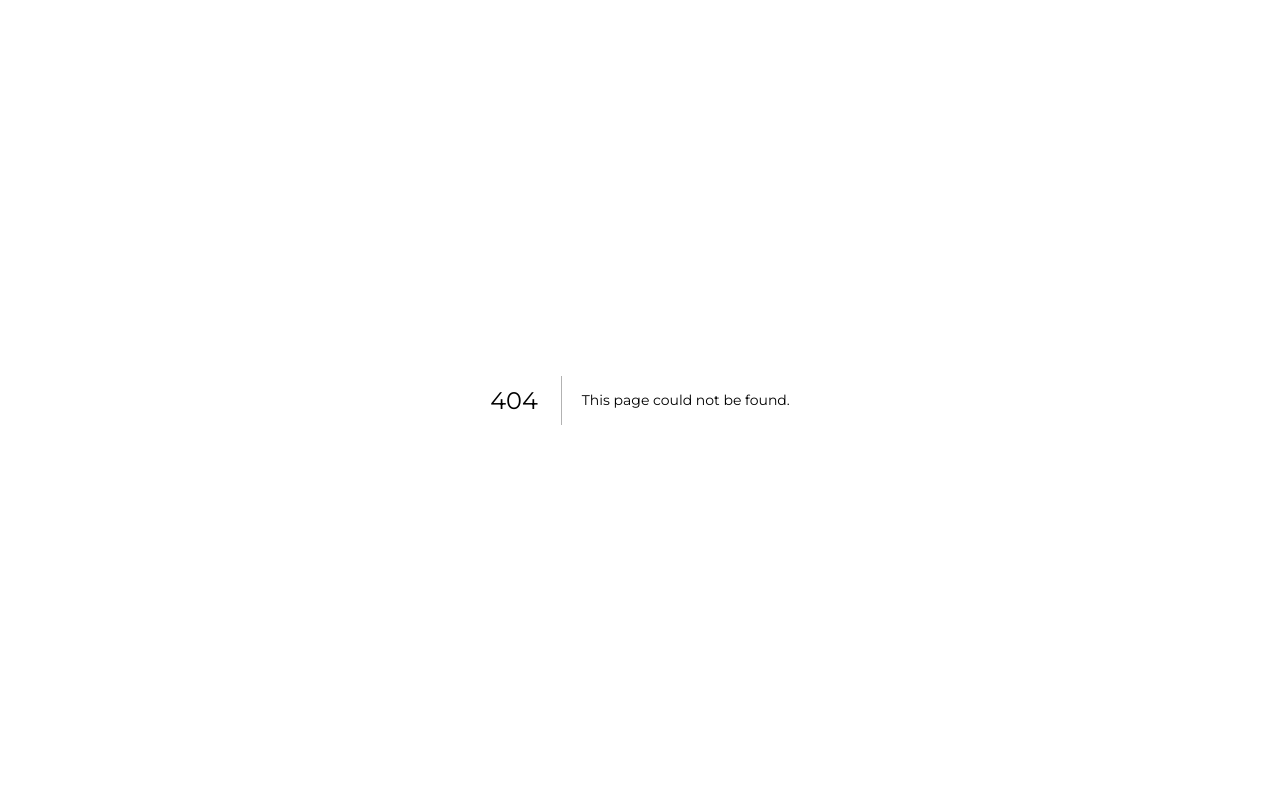
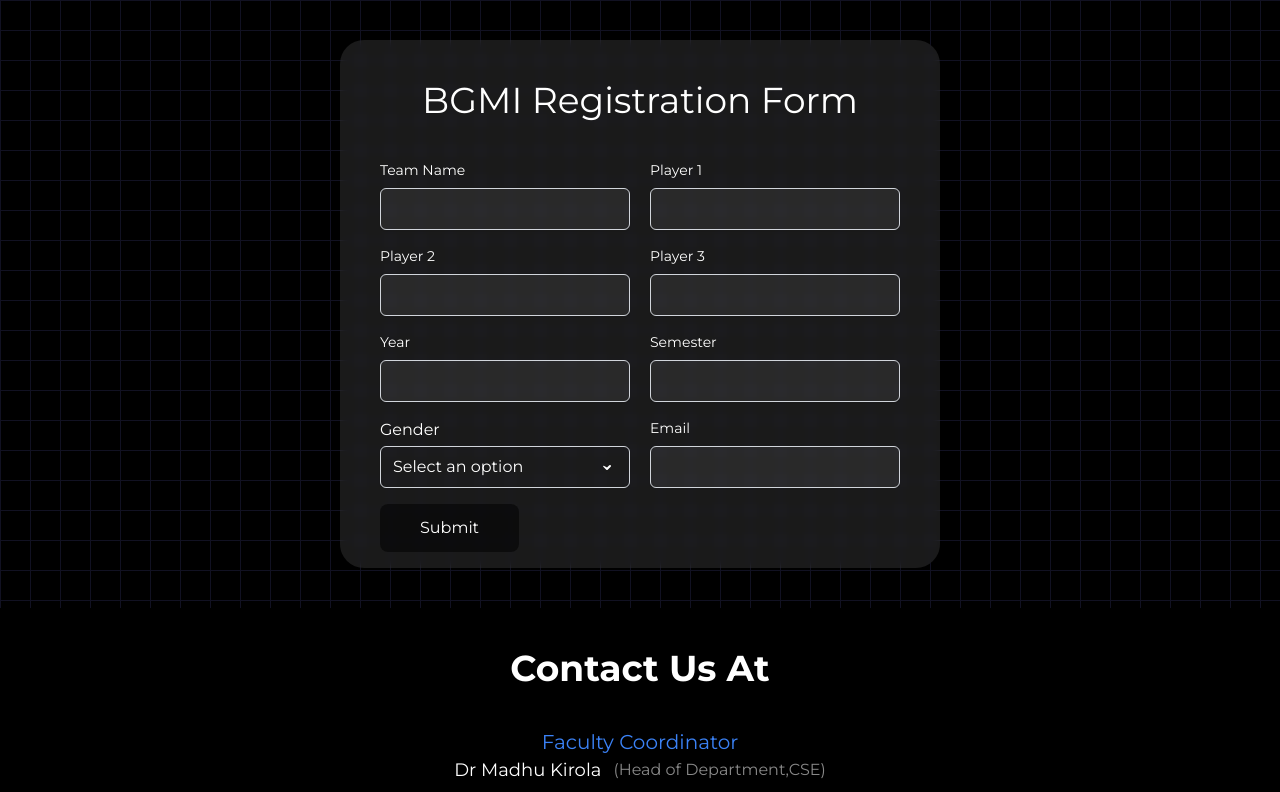
Before and after one commit to Abhay2133/engineering_day, a Next.js app: page /register/bgmi in a window 1280 px wide. Before the commit this address had no page. Shown: the top 792 px of the page. Built offline with nearby package versions, Linux system fonts and the light colour scheme.

Commit message:
added bgmi registration form

```diff
--- a/app/components/eventspage.js
+++ b/app/components/eventspage.js
@@ -31,6 +31,9 @@
     backgroundRepeat: "no-repeat",
     opacity: 1,
   };
+
+  let registerHref = "/register";
+  if (title[1] == "BGMI Badshah") registerHref = "/register/bgmi";
   return (
     <div>
       <div className="w-full" style={backgroundImageStyle2}>
@@ -38,7 +41,7 @@
           <b>{title[0]}</b>&nbsp;&nbsp;({title[1]})
         </h1>
         <div className="text-center p-3">
-          <Link href={"/register"}>
+          <Link href={registerHref}>
             {" "}
             <button className="py-2 px-10 border hover:bg-blue-700 hover:text-white transition text-blue-800 border-blue-700 border-2 rounded-full font-bold md:text-2xl">
               Register Now!
--- a/app/event/[event]/page.js
+++ b/app/event/[event]/page.js
@@ -348,7 +348,7 @@
   const judCriteria = [
     ["Creativity", "Adherence to Theme", "Neatness"],
     [
-      "In a 10-point scoring structure, teams prefer to play aggressively, as it offers fewer placement points compared to a 15-point system. Since each kill still counts as one point, teams focus on making aggressive moves to collect more points. In this structure, the winning squad in each match will achieve 10 placement points. The second and third ranked teams will acquire six and five placement points, respectively.",
+      "In a 10-point scoring structure, teams prefer to play aggressiFvely, as it offers fewer placement points compared to a 15-point system. Since each kill still counts as one point, teams focus on making aggressive moves to collect more points. In this structure, the winning squad in each match will achieve 10 placement points. The second and third ranked teams will acquire six and five placement points, respectively.",
       "Points Distribution System for a Single Match:",
       "1st Place: 10 points",
       "2nd Place: 6 points",
--- a/app/globals.css
+++ b/app/globals.css
@@ -16,3 +16,18 @@
   from {transform: rotate(0deg);}
   to {transform: rotate(360deg);}
 }
+
+.grid-bg {
+  --grid-line: #112;
+  --gap: 30px;
+  height: 100%;
+  margin: 0;
+  background-color: black;
+  background-image:
+    repeating-linear-gradient(var(--grid-line) 0 1px, transparent 1px var(--gap)),
+    repeating-linear-gradient(90deg, var(--grid-line) 0 1px, transparent 1px var(--gap));
+}
+
+.bg-blur{
+  backdrop-filter: blur(5px);
+}
--- /dev/null
+++ b/app/register/bgmi/page.js
@@ -0,0 +1,212 @@
+"use client";
+
+import { useCallback, useState } from "react";
+
+export default function BGMI() {
+  const [formData, setFormData] = useState({});
+  const onSubmit = async (e) => {
+    e.preventDefault();
+    console.log( formData)
+  };
+
+  const handleInput = (e) => {
+    let { name, value } = e.target;
+    setFormData({ ...formData, [name]: value });
+  };
+
+  return (
+    <div className="w-full grid-bg text-white py-10">
+      <form
+        onSubmit={onSubmit}
+        className="bg-blur w-[95%] mx-auto md:w-[600px] flex flex-col bg-[rgba(255,255,255,0.1)] px-10 rounded-3xl"
+      >
+        <h1 className="text-center text-4xl py-10">BGMI Registration Form</h1>
+        <div className="flex flex-col md:flex-row gap-x-5">
+          <Input label={"Team Name"} name={"team-name"} onChange={handleInput} value={formData['team-name']} className={"flex-1"} />
+          <Input label={"Player 1"} name={"player-1"} className={"flex-1"} onChange={handleInput} value={formData['player-1']}  />
+        </div>
+        <div className="flex flex-col md:flex-row gap-x-5">
+          <Input label={"Player 2"} name={"player-2"} className={"flex-1"} onChange={handleInput} value={formData['player-2']}  />
+          <Input label={"Player 3"} name={"player-3"} className={"flex-1"} onChange={handleInput} value={formData['player-3']}  />
+        </div>
+        <div className="flex flex-col md:flex-row gap-x-5">
+          <Input label={"Year"} name={"year"} className={"flex-1"} type="number" onChange={handleInput} value={formData['year']}  />
+          <Input label={"Semester"} name={"semester"} className={"flex-1"} type="number" onChange={handleInput} value={formData['semester']} />
+        </div>
+        <div className="flex flex-col md:flex-row gap-x-5">
+          <Select
+            label={"Gender"}
+            name={"gender"}
+            options={["Male", "Female", "Other"]}
+            className={"flex-1"}
+            onChange={handleInput}
+          />
+          <Input
+            label={"Email"}
+            name={"email"}
+            className={"flex-1"}
+            type="email"
+            onChange={handleInput} value={formData['email']}
+          />
+        </div>
+
+        <div className="mb-4 flex ">
+          <button className="px-10 py-3 border-none bg-[#00000088] text-white rounded-lg flex-1 md:flex-none  focus:outline-none focus:ring-[3px] focus:ring-blue-600 focus:border-transparent active:scale-90 transition-transform ">Submit</button>
+        </div>
+      </form>
+    </div>
+  );
+}
+
+function Input({
+  label,
+  name,
+  value,
+  onChange,
+  type = "text",
+  placeholder,
+  className,
+}) {
+  return (
+    <div className={`flex flex-col space-y-2  ${className} mb-4`}>
+      {label && (
+        <label htmlFor={name} className="text-sm font-medium text-white">
+          {label}
+        </label>
+      )}
+      <input
+        type={type}
+        id={name}
+        name={name}
+        value={value||""}
+        onChange={onChange}
+        placeholder={placeholder}
+        className="bg-[#ffffff11] px-3 py-2 border border-gray-300 rounded-md shadow-sm focus:outline-none focus:ring-[3px] focus:ring-blue-500 focus:border-transparent"
+      />
+    </div>
+  );
+}
+// import React, { useState, useCallback } from 'react';
+
+function Select({
+  label,
+  name,
+  value = -1,
+  onChange,
+  options = [],
+  id,
+  className,
+}) {
+  const [isOpen, setIsOpen] = useState(false);
+  const [selectedOption, setSelectedOption] = useState(value);
+
+  const handleToggle = useCallback(() => {
+    console.log("handle toggle");
+    setIsOpen((prevIsOpen) => !prevIsOpen);
+  }, []);
+
+  const handleOptionClick = (index, e) => {
+    e.stopPropagation();
+    setSelectedOption(index);
+    setIsOpen(false);
+    if (onChange) {
+      onChange({target:{name, value:options[index]}});
+    }
+  };
+
+  const handleKeyDown = (event) => {
+    if (event.key === " " || event.key === "Enter") {
+      event.preventDefault();
+      handleToggle();
+    }
+  };
+
+  const handleKeys = (e) => {
+    e.stopPropagation();
+    // e.preventDefault();
+
+    // console.log("handling arrow", e)
+    if (!(e.code !== "ArrowUp" || e.code !== "ArrowDown")) return;
+    let index;
+    if (e.code === "ArrowUp") {
+      index = cycle(selectedOption - 1, 0, options.length);
+      setSelectedOption(index);
+    } else if (e.code === "ArrowDown") {
+      index = (selectedOption + 1) % options.length;
+      setSelectedOption(index);
+    } else if (e.key === "Enter" || e.key === " ") {
+      setIsOpen(false);
+    }
+
+    if (onChange) {
+      onChange({target:{name, value:options[index]}});
+    }
+  };
+
+  return (
+    <div
+      className={`relative flex flex-col mb-3 ${className}`}
+      // tabIndex={0}
+    >
+      {label && (
+        <label htmlFor={id} className="text-white mb-1">
+          {label}
+        </label>
+      )}
+      <div
+        id={id}
+        className="relative cursor-pointer border border-gray-300 rounded-md shadow-sm bg-[#ffffff01] focus:outline-none focus:ring-[3px] focus:ring-blue-500 focus:border-transparent"
+        onClick={handleToggle}
+        tabIndex={0}
+        onKeyDown={handleKeyDown}
+        // onKeyDown={handleKeyDown}
+      >
+        <div className="px-3 py-2 flex justify-between items-center">
+          <span className="text-white">
+            {selectedOption >= 0 ? options[selectedOption] : "Select an option"}
+          </span>
+          <svg
+            className={`w-5 h-5 transition-transform ${
+              isOpen ? "rotate-180" : ""
+            }`}
+            xmlns="http://www.w3.org/2000/svg"
+            viewBox="0 0 20 20"
+            fill="currentColor"
+            aria-hidden="true"
+          >
+            <path
+              fillRule="evenodd"
+              d="M6.293 9.293a1 1 0 011.414 0L10 10.586l2.293-2.293a1 1 0 111.414 1.414l-3 3a1 1 0 01-1.414 0l-3-3a1 1 0 010-1.414z"
+              clipRule="evenodd"
+            />
+          </svg>
+        </div>
+        {isOpen && (
+          <div
+            tabIndex={0}
+            onKeyDown={handleKeys}
+            className="absolute z-10 mt-1 w-full bg-[#000000aa] border border-gray-300 rounded-md shadow-lg max-h-60 overflow-auto focus:outline-none focus:ring-[3px] focus:ring-blue-500 focus:border-transparent"
+          >
+            {options.map((option, i) => (
+              <div
+                key={i}
+                className={`px-3 py-2 cursor-pointer hover:bg-[#ffffff33] ${
+                  i === selectedOption ? "bg-[#4455ff]" : ""
+                }`}
+                onClick={(e) => handleOptionClick(i, e)}
+              >
+                {option}
+              </div>
+            ))}
+          </div>
+        )}
+      </div>
+    </div>
+  );
+}
+
+const cycle = (n, a, z) => {
+  if (n < a) return z;
+  if (n > z) return a;
+  return n;
+};
```
Also changed, not shown: tests/imgbb.js (added, +32 -0 lines), tests/deansir.png (added).
